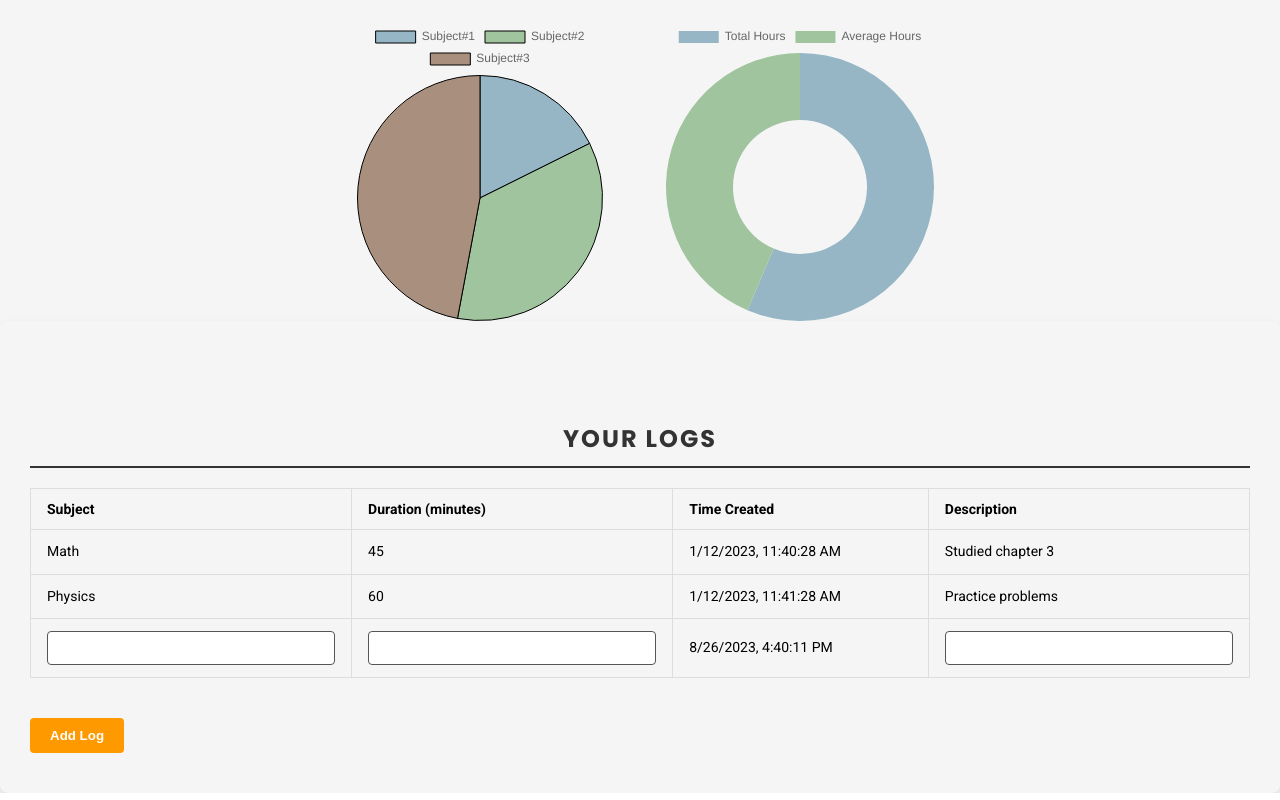
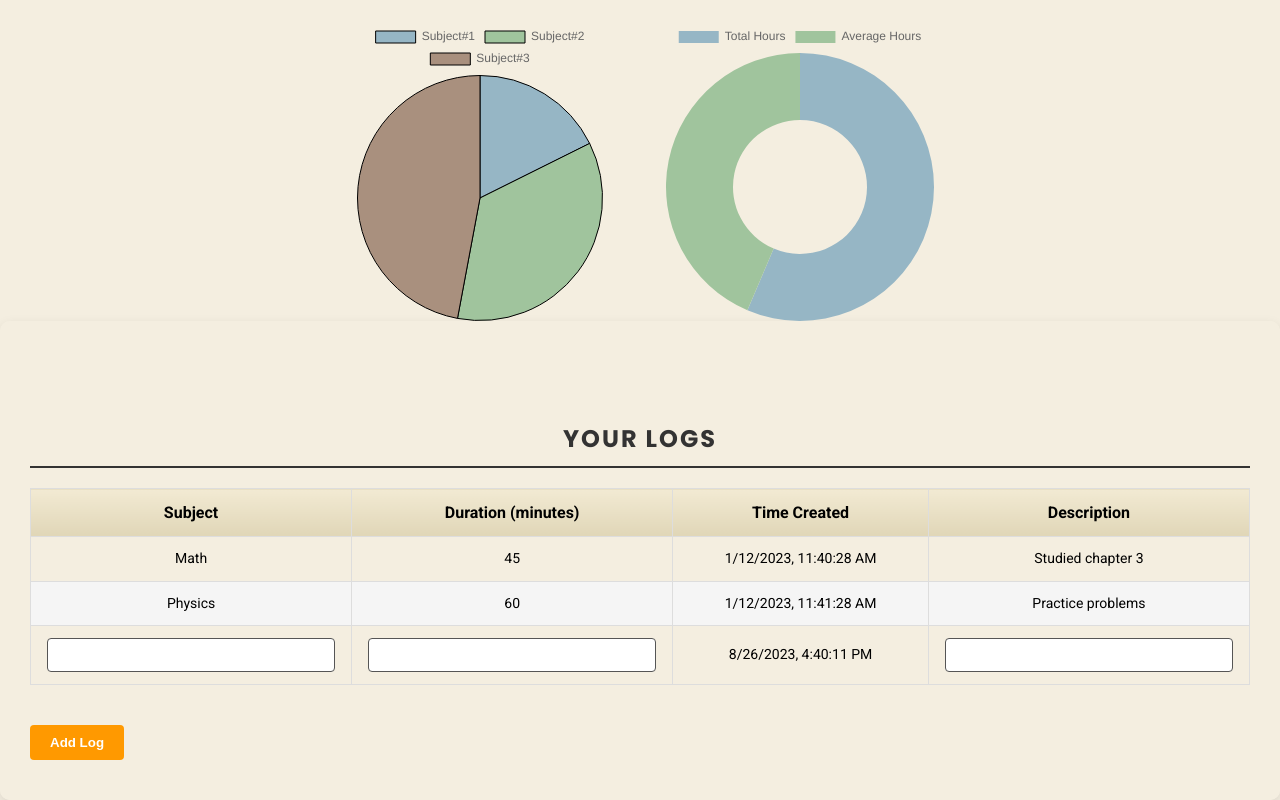
Before and after one commit to machi121/stracker, a React (Create React App) app: page / in a window 1280 px wide. Shown: the part 667-1467 px from the top of the page. Built offline with nearby package versions, Linux system fonts and the light colour scheme.

Commit message:
Add extra style to the table

```diff
--- a/src/App.css
+++ b/src/App.css
@@ -2,9 +2,9 @@
 @import url('https://fonts.googleapis.com/css2?family=Roboto:wght@400;700&family=Ubuntu:wght@400;500;700&display=swap');
 
 :root {
-  --primary-color: #ff9900;
+  --primary-color: #f9c88a;
   --secondary-color: #555;
-  --background-light: #f5f5f5;
+  --background-light: #f4eee0;
   --background-dark: #393646;
   --text-light: #f4eee0;
   --text-dark: #555;
@@ -191,9 +191,9 @@ body {
   overflow-x: auto;
   padding: 100px 30px 40px;
   background-color: var(--background-light);
-  border-radius: 8px;
-  box-shadow: 0 4px 8px rgba(0, 0, 0, 0.1);
-  animation: slideInDown 0.5s ease-in-out;
+  border-radius: 10px;
+  box-shadow: 0 4px 12px rgba(0, 0, 0, 0.1);
+  background: linear-gradient(to bottom, var(--background-light), var(--background-light));
 }
 
 @keyframes slideInDown {
@@ -211,6 +211,8 @@ body {
   color: var(--text-light);
   background-color: var(--background-dark);
   transition: background-color 0.3s;
+  background: linear-gradient(to bottom, var(--background-dark), var(--background-dark));
+  box-shadow: 0 4px 12px rgba(0, 0, 0, 0.5);
 }
 
 .log-table table {
@@ -243,13 +245,45 @@ body {
 }
 
 .log-table th {
+  background: linear-gradient(to bottom, #f2ead3, #e0d6b7);
+  font-size: 16px;
   font-weight: bold;
-  font-size: 14px;
+  text-align: center;
+  padding: 14px 16px;
+}
+
+.dark .log-table th {
+  background: linear-gradient(to bottom, #4f4557, #3a323f);
+  color: var(--text-light);
+}
+
+.log-table tr:nth-child(even) {
+  background-color: #f5f5f5;
+}
+
+.dark .log-table tr:nth-child(even) {
+  background-color: #2d2d3a;
+}
+
+.log-table th:hover {
+  background: linear-gradient(to bottom, #ff9900, #e68300);
+  color: #fff;
+}
+
+.dark .log-table th:hover {
+  background: linear-gradient(to bottom, #e68300, #b26200);
 }
 
 .log-table td {
   font-size: 14px;
   line-height: 1.4;
+  padding: 12px 16px;
+  text-align: center;
+  white-space: nowrap;
+}
+
+.dark .log-table td {
+  color: var(--text-light);
 }
 
 .log-table input,
```
